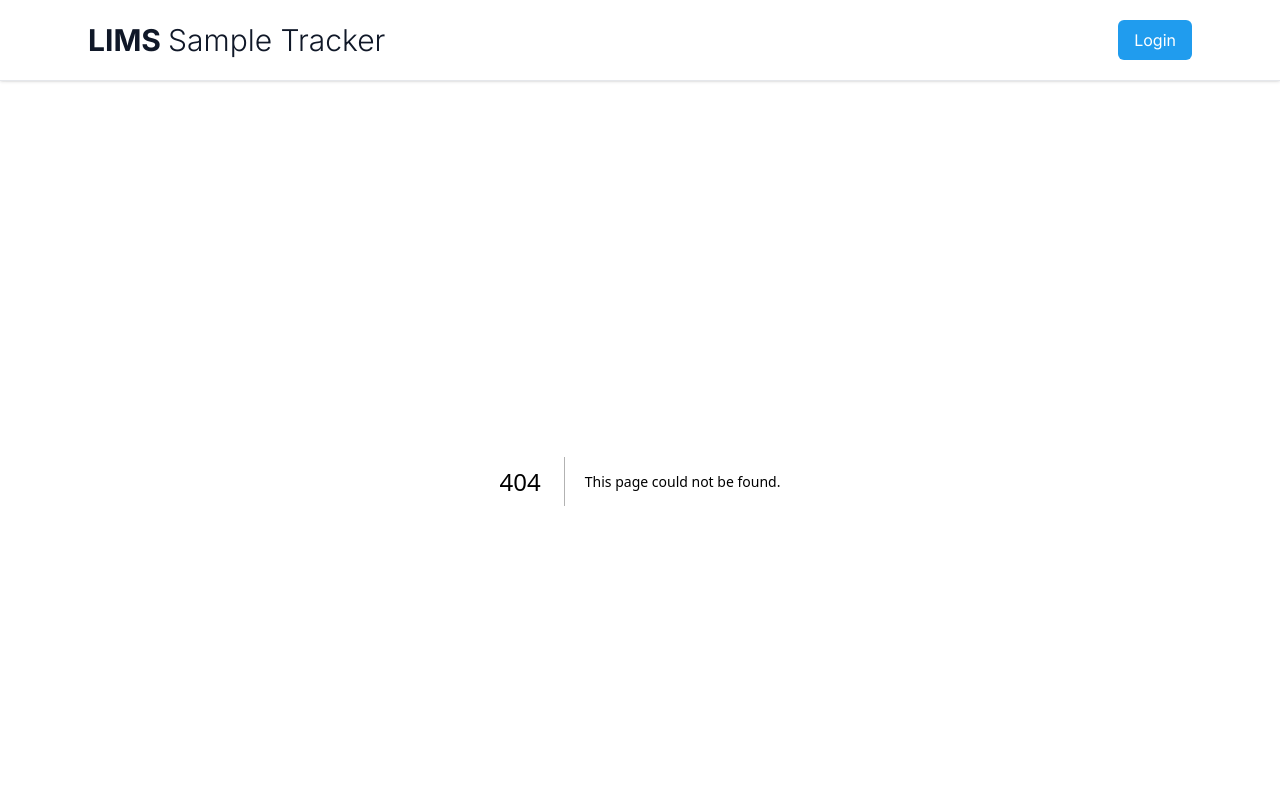
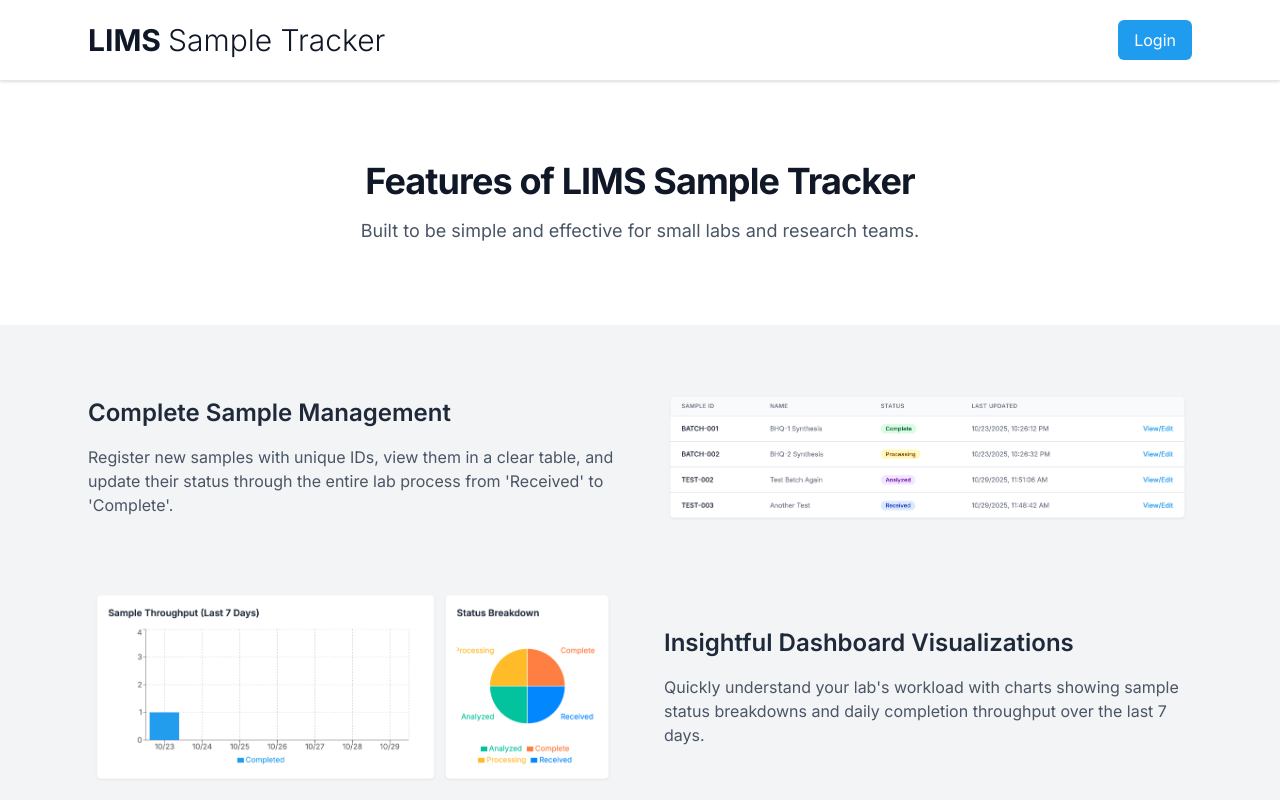
Before and after one commit to yungtyyler/laboratory-sample-tracker-client, a Next.js app: page /features in a window 1280 px wide. Before the commit this address had no page. Shown: the top 800 px of the page. Built offline with nearby package versions, Linux system fonts and the light colour scheme.

Commit message:
Add features page

```diff
--- /dev/null
+++ b/src/app/features/page.tsx
@@ -0,0 +1,95 @@
+import MaxWidthContainer from "@/components/layouts/MaxWidthContainer";
+import PageSection from "@/components/layouts/PageSection";
+import Image from "next/image";
+import Link from "next/link";
+import React from "react";
+
+const FeaturesPage = () => {
+  return (
+    <>
+      <PageSection className="bg-white py-12 text-center md:py-20">
+        <h2 className="mb-4 text-3xl font-bold tracking-tight text-gray-900 sm:text-4xl">
+          Features of LIMS Sample Tracker
+        </h2>
+        <p className="mx-auto mt-4 w-full max-w-2xl text-lg text-gray-600">
+          Built to be simple and effective for small labs and research teams.
+        </p>
+      </PageSection>
+      <MaxWidthContainer className="space-y-16 py-16">
+        {/* Feature 1: Sample Management */}
+        <div className="grid grid-cols-1 items-center gap-12 md:grid-cols-2">
+          <div>
+            <h3 className="text-2xl font-semibold text-gray-800">
+              Complete Sample Management
+            </h3>
+            <p className="mt-4 text-gray-600">
+              Register new samples with unique IDs, view them in a clear table,
+              and update their status through the entire lab process from
+              &apos;Received&apos; to &apos;Complete&apos;.
+            </p>
+          </div>
+          <Link
+            href={"/log_visualization.png"}
+            target="_blank"
+            className="hover:animate-wiggle"
+          >
+            <Image
+              src={`/log_visualization.png`}
+              alt="Log Visualization"
+              width={2234}
+              height={574}
+              className="w-full object-cover"
+            />
+          </Link>
+        </div>
+
+        {/* Feature 2: Data Visualization */}
+        <div className="grid grid-cols-1 items-center gap-12 md:grid-cols-2">
+          <Link
+            href={"/data_visualization.png"}
+            target="_blank"
+            className="hover:animate-wiggle"
+          >
+            <Image
+              src={`/data_visualization.png`}
+              alt="Data Visualization"
+              width={2246}
+              height={840}
+              className="order-last w-full object-cover md:order-first"
+            />
+          </Link>
+          <div>
+            <h3 className="text-2xl font-semibold text-gray-800">
+              Insightful Dashboard Visualizations
+            </h3>
+            <p className="mt-4 text-gray-600">
+              Quickly understand your lab&apos;s workload with charts showing
+              sample status breakdowns and daily completion throughput over the
+              last 7 days.
+            </p>
+          </div>
+        </div>
+
+        {/* Feature 3: Audit Trails */}
+        {/* ... similar structure ... */}
+
+        {/* Feature 4: Secure Auth */}
+        {/* ... similar structure ... */}
+      </MaxWidthContainer>
+
+      <PageSection className="bg-gray-50 py-16 text-center lg:py-24">
+        <h4 className="mb-4 text-3xl font-bold text-gray-900">
+          Ready to Get Started?
+        </h4>
+        <Link
+          href="/register"
+          className="bg-primary hover:bg-primary-dark mt-6 inline-block rounded-md px-8 py-3 text-lg font-medium text-white transition"
+        >
+          Sign Up for Free
+        </Link>
+      </PageSection>
+    </>
+  );
+};
+
+export default FeaturesPage;
--- a/src/app/globals.css
+++ b/src/app/globals.css
@@ -3,4 +3,17 @@
 @theme {
   --color-primary: #209cee;
   --color-primary-dark: #1a7fbf;
+  --animate-wiggle: wiggle 1s ease-in-out infinite;
+  @keyframes wiggle {
+    0%,
+    100% {
+      transform: rotate(0deg);
+    }
+    25% {
+      transform: rotate(-3deg);
+    }
+    75% {
+      transform: rotate(3deg);
+    }
+  }
 }
--- a/src/components/Footer.tsx
+++ b/src/components/Footer.tsx
@@ -19,10 +19,10 @@ export default function Footer() {
             <Link href="/" className="text-sm hover:text-white">
               Home
             </Link>
-            <Link href="#" className="text-sm hover:text-white">
+            <Link href="/features" className="text-sm hover:text-white">
               Features
             </Link>
-            <Link href="#" className="text-sm hover:text-white">
+            <Link href="/about" className="text-sm hover:text-white">
               About
             </Link>
           </div>
```
Also changed, not shown: public/data_visualization.png (added), public/log_visualization.png (added).
